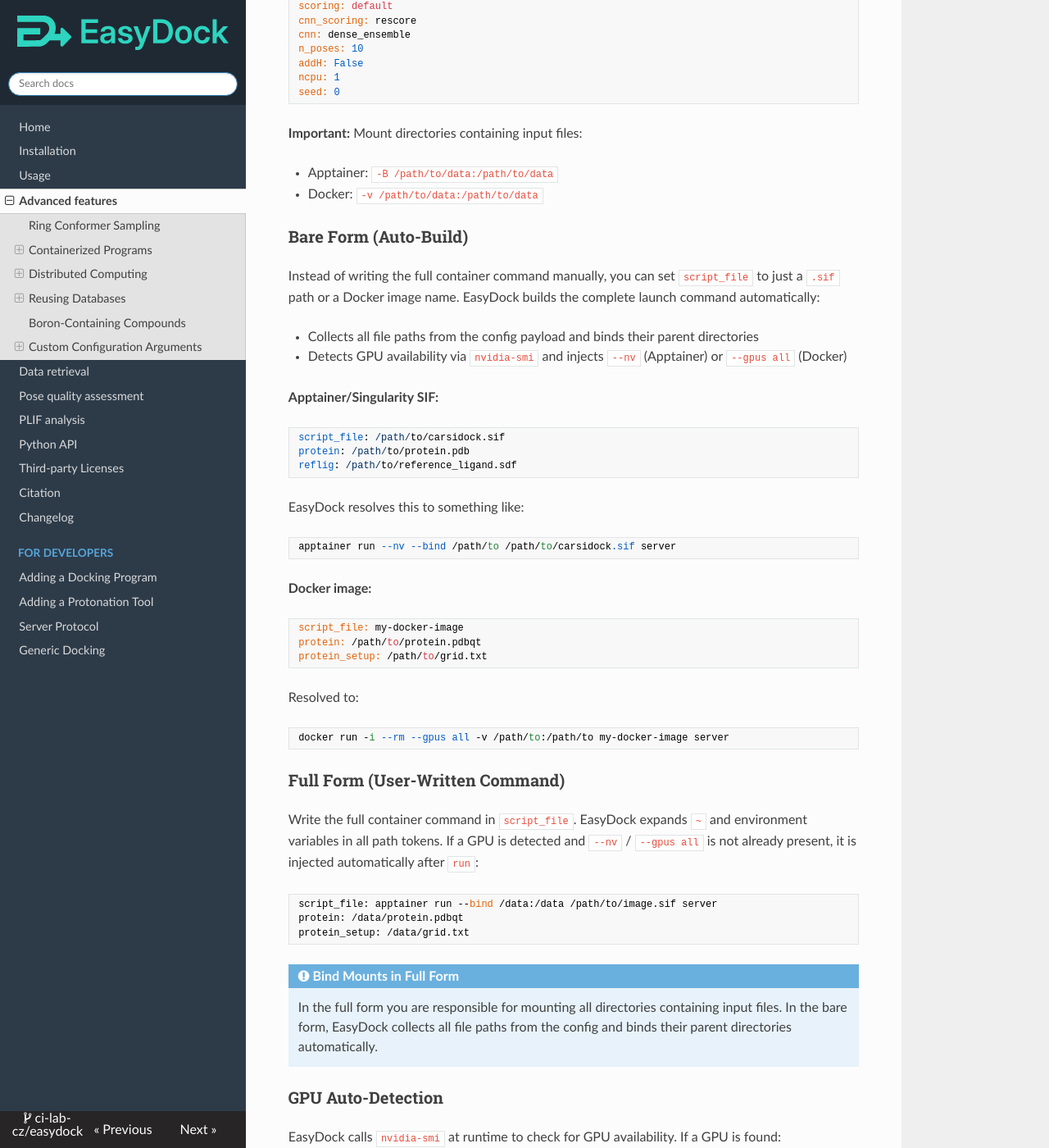
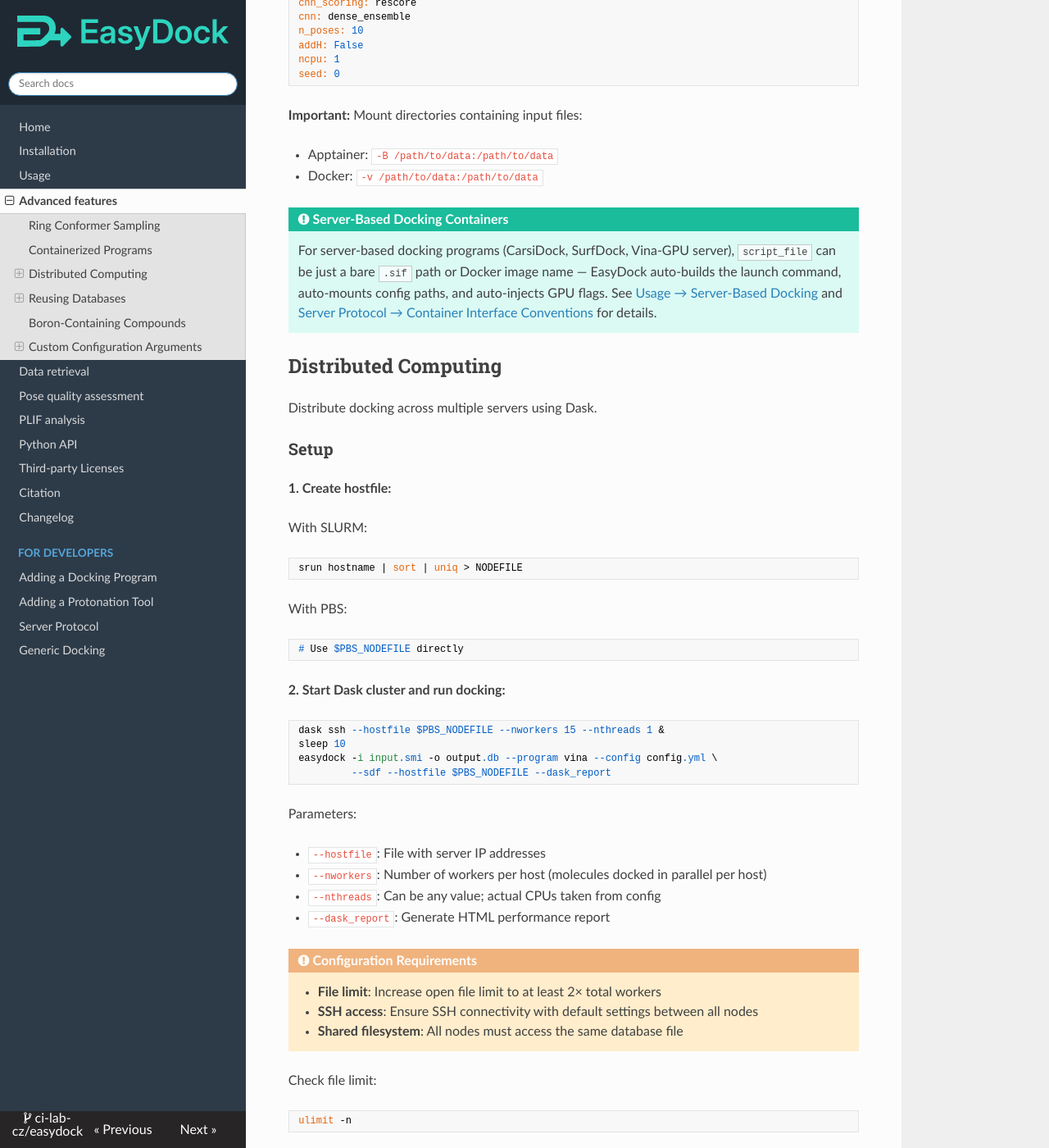
Before and after one commit to ci-lab-cz/easydock, an MkDocs documentation site: the page built from docs/advanced.md, in a window 1280 px wide and 1400 px high, scrolled down 834 px. Shown: the whole window at 82% size. Built offline with MkDocs 1.6.1, drawn with Linux system fonts in a browser that asks for light colours; nearby versions of some CDN libraries; some of the changed text lies outside the part shown.

Commit message:
Update docs

````diff
--- a/docs/advanced.md
+++ b/docs/advanced.md
@@ -20,9 +20,7 @@
 
 ## Containerized Programs
 
-Run docking programs through Docker/Singularity/Apptainer containers.
-
-Example with Gnina in Apptainer:
+Non-server docking programs (Gnina, QVina, etc.) can be launched through a container by writing the full container command as `script_file`. For example, Gnina in Apptainer:
 
 ```yaml
 script_file: apptainer exec -B /path/to/data:/path/to/data container.sif gnina
@@ -43,62 +41,8 @@
 - Apptainer: `-B /path/to/data:/path/to/data`
 - Docker: `-v /path/to/data:/path/to/data`
 
-### Bare Form (Auto-Build)
-
-Instead of writing the full container command manually, you can set `script_file` to just a `.sif` path or a Docker image name. EasyDock builds the complete launch command automatically:
-
-- Collects all file paths from the config payload and binds their parent directories
-- Detects GPU availability via `nvidia-smi` and injects `--nv` (Apptainer) or `--gpus all` (Docker)
-
-**Apptainer/Singularity SIF:**
-
-```yaml
-script_file: /path/to/carsidock.sif
-protein: /path/to/protein.pdb
-reflig: /path/to/reference_ligand.sdf
-```
-
-EasyDock resolves this to something like:
-
-```
-apptainer run --nv --bind /path/to /path/to/carsidock.sif server
-```
-
-**Docker image:**
-
-```yaml
-script_file: my-docker-image
-protein: /path/to/protein.pdbqt
-protein_setup: /path/to/grid.txt
-```
-
-Resolved to:
-
-```
-docker run -i --rm --gpus all -v /path/to:/path/to my-docker-image server
-```
-
-### Full Form (User-Written Command)
-
-Write the full container command in `script_file`. EasyDock expands `~` and environment variables in all path tokens. If a GPU is detected and `--nv` / `--gpus all` is not already present, it is injected automatically after `run`:
-
-```yaml
-script_file: apptainer run --bind /data:/data /path/to/image.sif server
-protein: /data/protein.pdbqt
-protein_setup: /data/grid.txt
-```
-
-!!! note "Bind Mounts in Full Form"
-    In the full form you are responsible for mounting all directories containing input files. In the bare form, EasyDock collects all file paths from the config and binds their parent directories automatically.
-
-### GPU Auto-Detection
-
-EasyDock calls `nvidia-smi` at runtime to check for GPU availability. If a GPU is found:
-
-- Apptainer/Singularity: `--nv` is inserted after `run`
-- Docker: `--gpus all` is inserted after `run`
-
-This applies to both bare and full forms. In the full form, the flag is only added if it is not already present.
+!!! tip "Server-Based Docking Containers"
+    For server-based docking programs (CarsiDock, SurfDock, Vina-GPU server), `script_file` can be just a bare `.sif` path or Docker image name — EasyDock auto-builds the launch command, auto-mounts config paths, and auto-injects GPU flags. See [Usage → Server-Based Docking](usage.md#server-based-docking) and [Server Protocol → Container Interface Conventions](server_protocol.md#container-interface-conventions) for details.
 
 ## Distributed Computing
 
--- a/docs/installation.md
+++ b/docs/installation.md
@@ -152,7 +152,7 @@
 
 Install EasyDock in Windows Subsystem for Linux (WSL) to use container features.
 
-### Pre-built Containers {#pre-build-containers}
+### Pre-built Containers
 
 | Container | Download | Description |
 |-----------|----------|-------------|
````
Also changed, not shown: docs/python_api.md (+1 -1 lines), docs/usage.md (+19 -3 lines).
